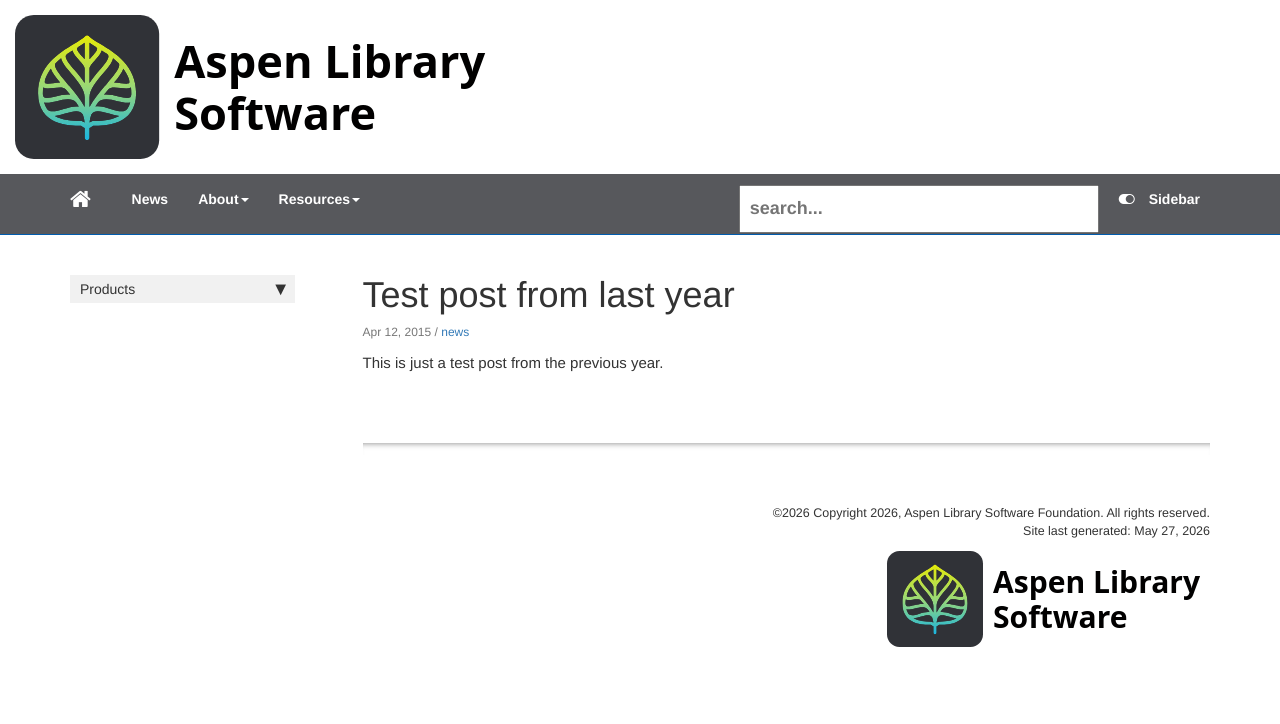
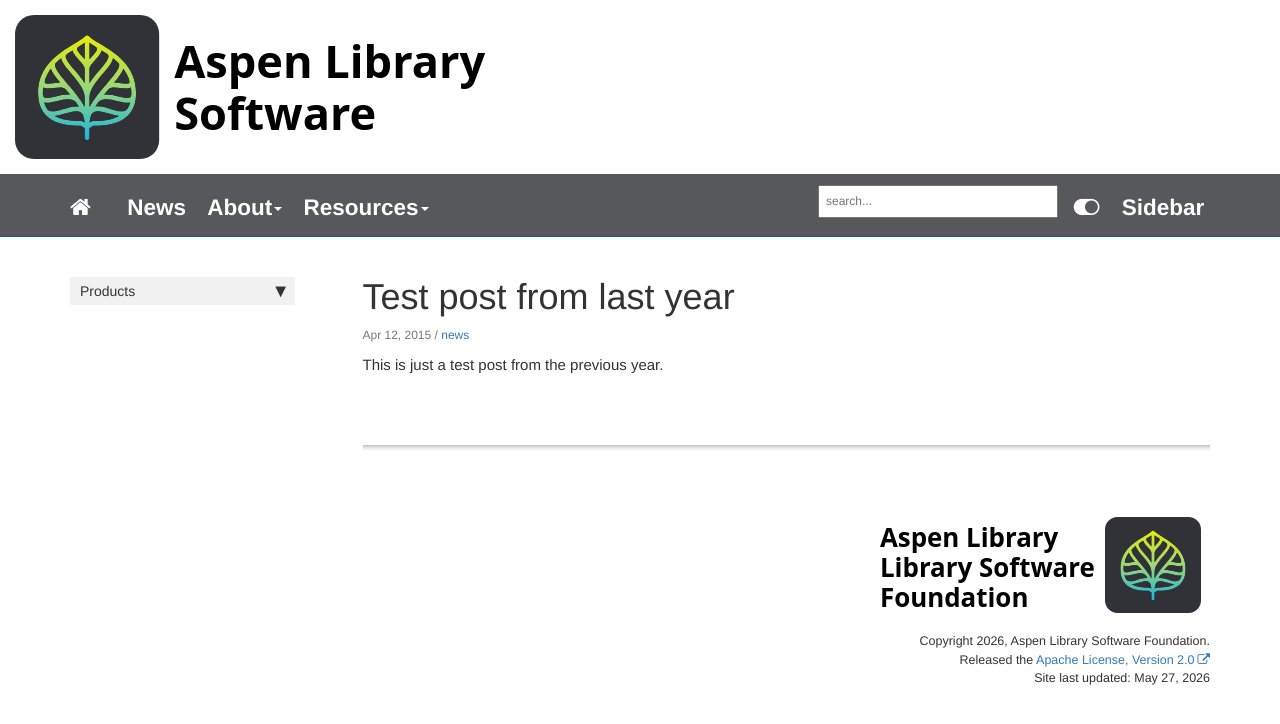
Before and after one commit to will1410/aspen_website_sample, a Jekyll site: the page built from _posts/2015-04-12-test-post-last-year.md, in a window 1280 px wide. Shown: the top 724 px of the page. Built offline with Jekyll 4.4.1, drawn with Linux system fonts in a browser that asks for light colours; comment, search, counter and statistics services are not loaded.

Commit message:
add logo, change header, footer, and theme

```diff
--- a/_includes/footer.html
+++ b/_includes/footer.html
@@ -1,11 +1,15 @@
 <footer>
-            <div class="row">
-                <div class="col-lg-12 footer">
-               &copy;{{ site.time | date: "%Y"  }} {{site.company_name}}. All rights reserved. <br />
-{% if page.last_updated %}<span>Page last updated:</span> {{page.last_updated}}<br/>{% endif %} Site last generated: {{ site.time | date: "%b %-d, %Y"  }} <br />
-<p><img src="{{ "images/als_logo.svg" }}" alt="Company logo"/></p>
-                </div>
-            </div>
+    <div class="row">
+        <div class="col-lg-12 footer">
+            <p><img src="{{ " images/alsf_logo_right.svg" }}" alt="Company logo" /></p>
+
+            {{site.company_name}}.<br />
+            Released the <a href="https://www.apache.org/licenses/LICENSE-2.0" target="_blank">Apache License, Version 2.0</a><br />
+            {% if page.last_updated %}<span>Page last updated:</span> {{page.last_updated}}<br />
+            {% endif %} Site last updated: {{ site.time | date: "%b %-d, %Y" }} <br />
+
+        </div>
+    </div>
 </footer>
 
 {% comment %} Copyright 2021 Google LLC {% endcomment %}
--- a/_includes/topnav.html
+++ b/_includes/topnav.html
@@ -38,6 +38,7 @@
                         <li class="dropdown">
                             <a href="#" class="dropdown-toggle" data-toggle="dropdown">{{ folder.title }}<b class="caret"></b></a>
                             <ul class="dropdown-menu">
+                                <li style="background-color: black; line-height: .75em;">&nbsp;</li>
                                 {% for folderitem in folder.folderitems %}
                                 {% if folderitem.external_url %}
                                 <li><a href="{{folderitem.external_url}}" target="_blank" rel="noopener">{{folderitem.title}}</a></li>
--- a/css/theme-aspen.css
+++ b/css/theme-aspen.css
@@ -121,4 +121,12 @@ li.sidebarTitle {
 }
 
 /* Embiggen fonts in navbar */
-.container.topnavlinks .collapse.navbar-collapse {font-size: 1.5em; font-weight: bold;}
+.container.topnavlinks .collapse.navbar-collapse a {
+    font-size: 1.5em;
+    font-weight: bold;
+    line-height: 1.5em;
+    padding: .25em;
+}
+
+
+.navbar-header {margin-top: 8px;}
```
Also changed, not shown: images/alsf_logo.svg (added), images/alsf_logo_right.svg (added).
